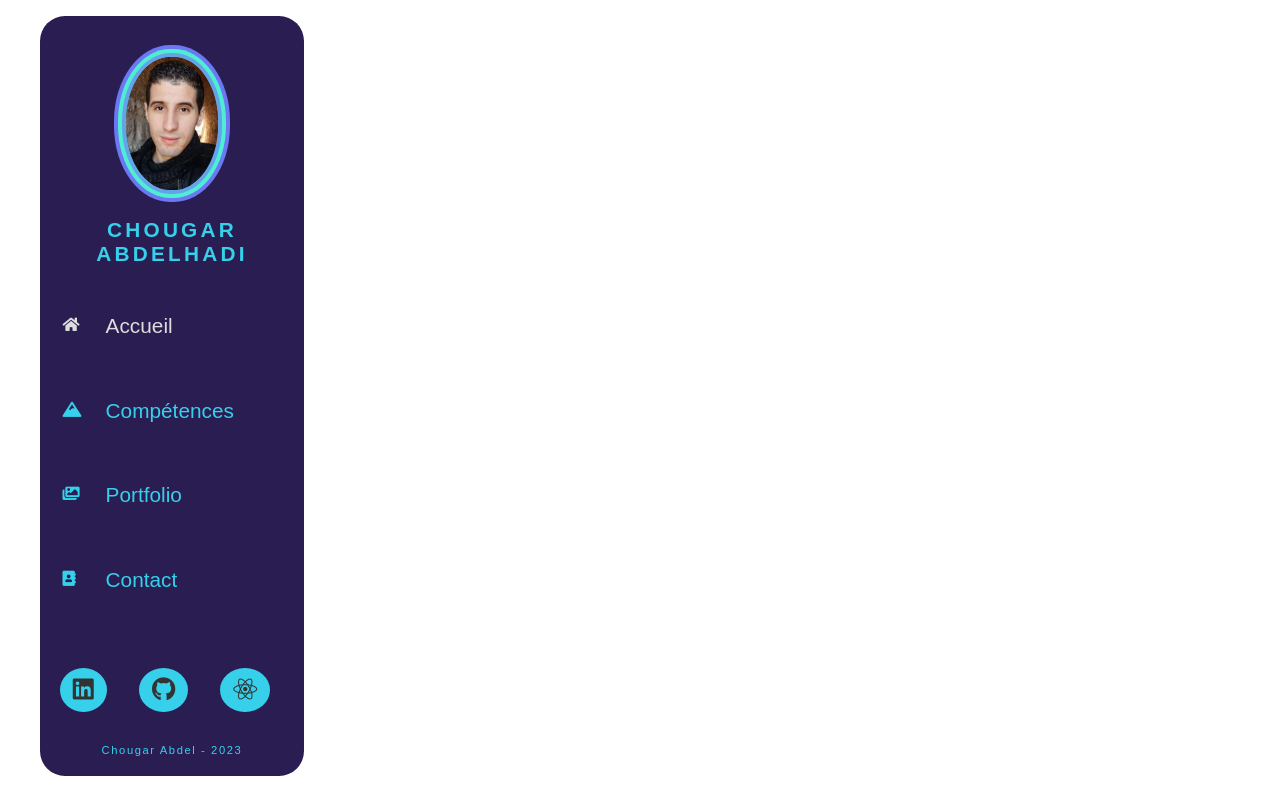
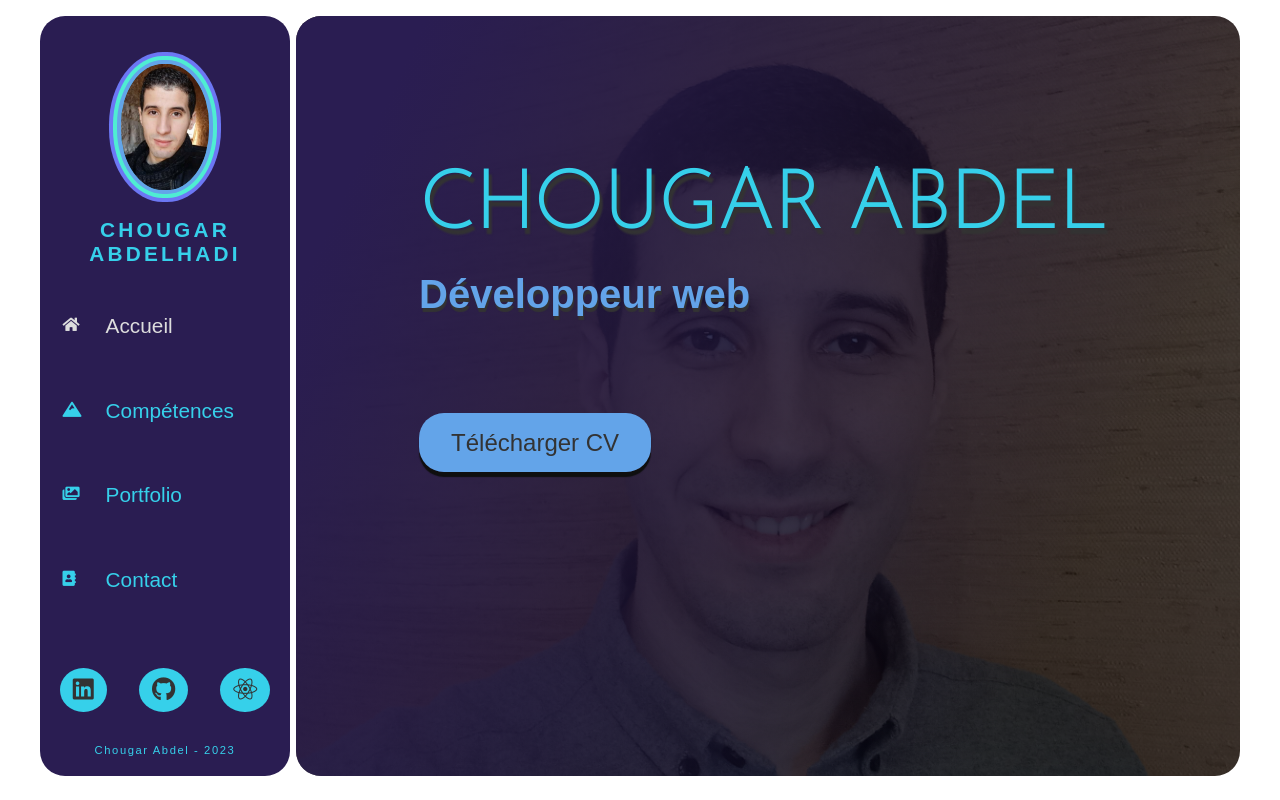
Before and after one commit to CY-Abdel/mon-cv-react, a React (Create React App) app: page / in a window 1280 px wide. Built offline with nearby package versions, Linux system fonts and the light colour scheme; a web font is replaced by a local one.

Commit message:
home page with scss done

```diff
--- a/src/pages/Home.js
+++ b/src/pages/Home.js
@@ -4,8 +4,18 @@
 
 const Home = () => {
     return (
-        <div>
+        <div className="home">
             <Navigation />
+            <div className="homeContent">
+                <div className="content">
+                    <h1>Chougar Abdel</h1>
+                    <h2>Développeur web</h2>
+                    <div className="pdf">
+                        <a href="./media/cv.pdf"
+                            target="_blank">Télécharger CV</a>
+                    </div>
+                </div>
+            </div>
         </div>
     );
 };
--- a/src/styles/_settings.scss
+++ b/src/styles/_settings.scss
@@ -59,7 +59,7 @@
     // la navbar on 1ere colonne et puis le 2eme components en 2eme colonne
     display: flex;
 
-    // si la width <850 on change flex on block
+    // si la width >85px0 on change flex on block
     @media screen and (max-width: 850px) {
         display: block !important;
     }
--- /dev/null
+++ b/src/styles/pages/_home.scss
@@ -0,0 +1,79 @@
+.home {
+
+    .homeContent {
+        background: linear-gradient(115deg, $color-1 10%, transparent 80%);
+        // background: linear-gradient(115deg, #333 50%, transparent 100%);
+        min-height: $minHeight;
+        width: 100%;
+        border-radius: $borderRadius;
+        position: relative;
+        overflow: hidden;
+
+        &:after {
+            content: '';
+            position: absolute;
+            height: 100%;
+            width: inherit;
+            background: url('../../media/myPic.jpg') no-repeat center/cover;
+            // pout mettre la photo en arriere plan z-index
+            // sinon y aura la photo comme backround
+            z-index: -1;
+            filter: brightness(30%);
+        }
+
+        .content {
+            position: absolute;
+            top: 20%;
+            left: 13%;
+            font-family: $font-1;
+
+            h1 {
+                font-size: 5rem;
+                font-family: $font-3;
+                color: $color-5;
+                text-transform: uppercase;
+                text-shadow: 3px 6px 2px $black;
+            }
+            h2 {
+                font-size: 2.5rem;
+                padding: 1.5rem 0 7rem;
+                color: $color-3;
+                text-shadow: 1px 4px 1px $black;
+            }
+            .pdf {
+                a {
+                    font-size: 1.5rem;
+                    background: $color-3;
+                    padding: 1rem 2rem;
+                    border-radius: $borderRadius;
+                    box-shadow: 0 5px 1px rgb(15, 15, 15);
+                    transition: 0.2s ease;
+
+                    &:hover {
+                        background: $color-4;
+                    }
+                }
+            }
+        }
+    }
+}
+@media screen and (max-width: 850px) {
+    .homeContent {
+        margin: 0 !important;
+    }
+}
+
+@media screen and (max-width: 580px) {
+    .homeContent {
+        &:after {
+            background: url('../../media/myPic.jpg') no-repeat 60%
+            50%/cover !important;
+        }
+        h1 {
+            font-size: 3rem !important;
+        }
+        h2 {
+            font-size: 1.8rem !important;
+        }
+    }
+}
--- a/src/styles/styles.scss
+++ b/src/styles/styles.scss
@@ -6,3 +6,9 @@
 // lecture des scss par ordre ici
 @import './settings';
 @import './components/navigation';
+
+@import './pages/contact';
+@import './pages/home';
+@import './pages/knowledges';
+@import './pages/notFound';
+@import './pages/portfolio';
```
Also changed, not shown: public/media/myPic.jpg (added), src/media/myPic.jpg (added), src/styles/pages/_contact.scss (added), src/styles/pages/_knowledges.scss (added), src/styles/pages/_notFound.scss (added), src/styles/pages/_portfolio.scss (added).
